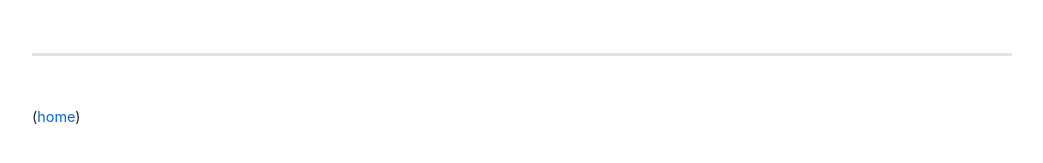
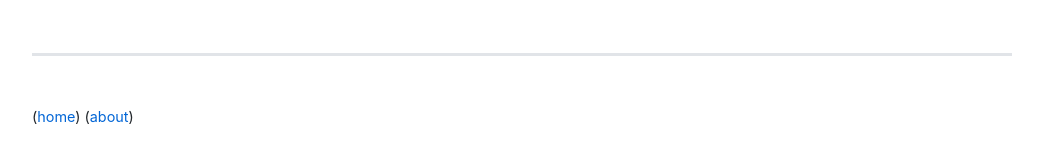
Before and after one commit to aaviator42/aaviator42.github.io, a Jekyll site: the page built from index.md, in a window 1280 px wide. Shown: the part 453-616 px from the top of the page, without its empty margins (118-1161 px from the left). Built offline with Jekyll 4.4.1, drawn with Linux system fonts in a browser that asks for light colours; our own code applies the rules of GitHub Pages for plain Markdown files.

Commit message:
Update default.html

```diff
--- a/_layouts/default.html
+++ b/_layouts/default.html
@@ -42,7 +42,10 @@
         {{ content }}
 
         <br />
-        <small>(<a href="https://aaviator42.com/">home</a>)</small>
+        <small>
+            (<a href="/">home</a>)
+            (<a href="/pages/about">about</a>)
+        </small>
 
     </div>
     <script src="/inc/js/anchor.js"></script>
```
